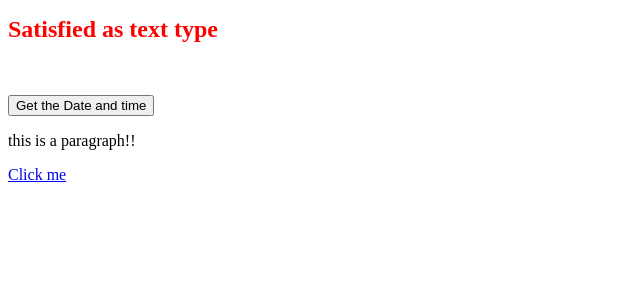
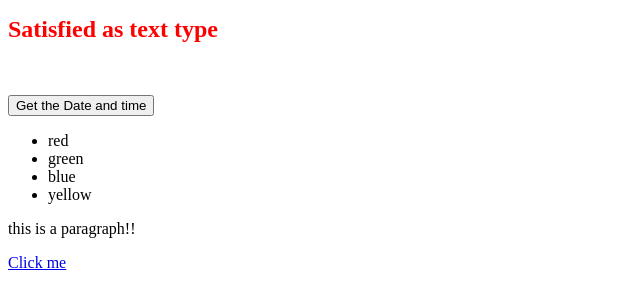
Before and after one commit to Combatd/TotalReactUseTypeScript, a React app: page / in a window 1280 px wide. Shown: the top 306 px of the page, without its empty margins (0-640 px from the left). Built offline with nearby package versions, Linux system fonts and the light colour scheme.

Commit message:
Render FruitLoops on Parent App

```diff
--- a/src/App.js
+++ b/src/App.js
@@ -4,8 +4,10 @@ var React = require("react");
 var ReactDOM = require("react-dom");
 var Header_1 = require("./Header");
 var CustomDate_1 = require("./CustomDate");
+var FruitLoops_1 = require("./FruitLoops");
 ReactDOM.render(React.createElement("div", null,
     React.createElement(Header_1.default, { text: "Satisfied as text type" }),
     React.createElement(CustomDate_1.CustomDate, null),
+    React.createElement(FruitLoops_1.FruitLoops, null),
     React.createElement("p", null, "this is a paragraph!!"),
     React.createElement("a", { href: "#" }, "Click me")), document.querySelector('#root'));
--- a/src/App.tsx
+++ b/src/App.tsx
@@ -2,11 +2,13 @@ import * as React from 'react';
 import * as ReactDOM from 'react-dom';
 import Header from './Header';
 import { CustomDate } from './CustomDate';
+import { FruitLoops } from './FruitLoops';
 
 ReactDOM.render(
     <div>
         <Header text="Satisfied as text type"/>
         <CustomDate />
+        <FruitLoops />
         <p>this is a paragraph!!</p>
         <a href="#">Click me</a>
     </div>,
```
